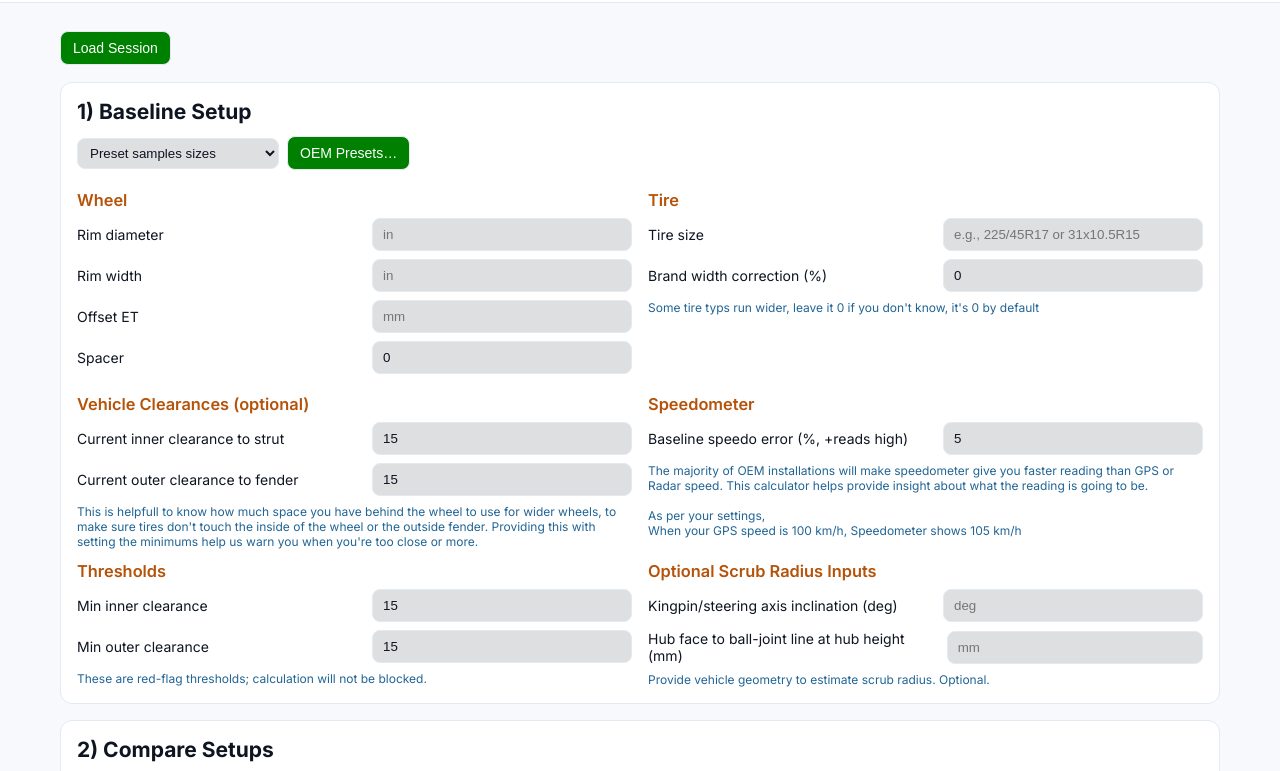
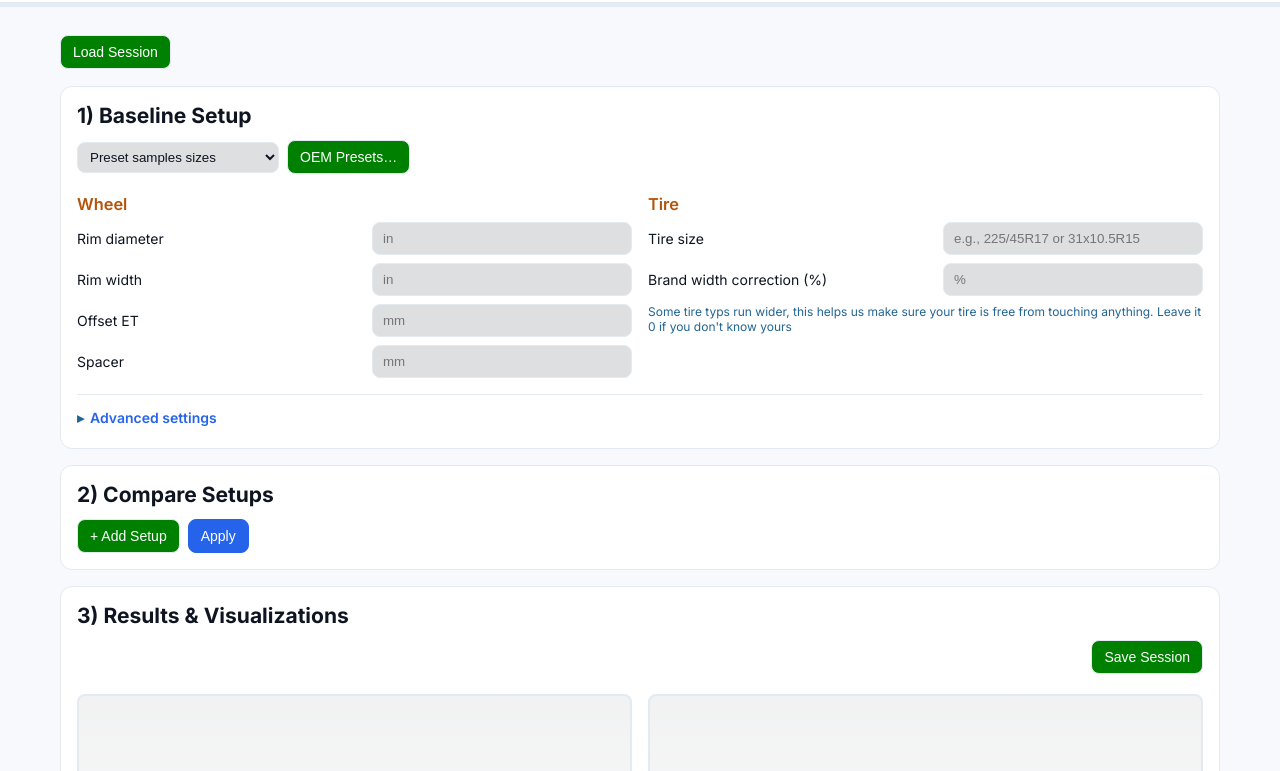
Before and after one commit to uae2000uae/ToolMeUp, a plain HTML site: page fitment.html in a window 1280 px wide. Shown: the part 51-822 px from the top of the page. Drawn offline with Linux system fonts and the light colour scheme.

Commit message:
Version 1.1.0

```diff
--- a/app.js
+++ b/app.js
@@ -633,7 +633,7 @@
         return s.endsWith('.0') ? s.slice(0, -2) : s;
       };
       const example = `When your GPS speed is ${fmt1(actual100)} km/h, Speedometer shows ${fmt1(indicated100)} km/h`;
-      alerts.push({ text: `Speedometer change vs baseline: ${corrected.toFixed(2)}%` + example, cls });
+      alerts.push({ text: `Speedometer vs GPS Speed: ${corrected.toFixed(2)}% So, ` + example, cls });
     }
 
     // Clearance checks
@@ -754,7 +754,7 @@
       const s = n.toFixed(1);
       return s.endsWith('.0') ? s.slice(0, -2) : s;
     };
-    el.textContent = `When your GPS speed is ${fmt1(actual)} km/h, Speedometer shows ${fmt1(indicated)} km/h`;
+    el.textContent = `when your GPS speed is ${fmt1(actual)} km/h, Speedometer shows ${fmt1(indicated)} km/h`;
   }
 
   // Baseline save
--- a/fitment.html
+++ b/fitment.html
@@ -68,17 +68,19 @@
           </div>
           <div class="field">
             <label>Spacer
-              <input id="base_spacer" type="number" step="0.1" value="0" placeholder="mm">
+              <input id="base_spacer" type="number" step="1" placeholder="mm">
             </label>
           </div>
         </div>
         <div>
           <h3>Tire</h3>
           <div class="field"><label>Tire size<input id="base_tire" placeholder="e.g., 225/45R17 or 31x10.5R15"></label></div>
-          <div class="field"><label>Brand width correction (%)<input id="base_correction" type="number" step="1" value="0"></label></div>
-			 <div class="hint">Some tire typs run wider, leave it 0 if you don't know, it's 0 by default</div>
+          <div class="field"><label>Brand width correction (%)<input id="base_correction" type="number" step="1" placeholder="%"></label></div>
+			 <div class="hint">Some tire typs run wider, this helps us make sure your tire is free from touching anything. Leave it 0 if you don't know yours</div>
         </div>
 </div>
+      <details class="advanced">
+        <summary class="advanced__summary">Advanced settings</summary>
       <div class="grid two">
         <div>
           <h3>Vehicle Clearances (optional)</h3>
@@ -88,25 +90,26 @@
         </div>
         <div>
           <h3>Speedometer</h3>
-          <div class="field"><label>Baseline speedo error (%, +reads high)<input id="base_speedo_error" type="number" step="1" value="5"></label></div>
-          <div class="hint">The majority of OEM installations will make speedometer give you faster reading than GPS or Radar speed. This calculator helps provide insight about what the reading is going to be. <br><br>
-          As per your settings, <div id="base_speedo_hint">When GPS speed is 100 km/h, Speedometer reads: 100 km/h</div></div>
+          <div class="field"><label>Baseline speedo error (%)<input id="base_speedo_error" type="number" step="1" value="5"></label></div>
+          <div class="hint">The majority of OEM installations will make speedometer give you faster reading than GPS or Radar speed. This calculator helps provide insight about what the reading is going to be using the new fitment. <br><br>
+          As per your settings, <div class="hint-bold" id="base_speedo_hint">When GPS speed is 100 km/h, Speedometer reads 100 km/h</div></div>
         </div>
       </div>
       <div class="grid two">
         <div>
           <h3>Thresholds</h3>
-          <div class="field"><label>Min inner clearance<input id="th_inner" type="number" step="1" value="15" placeholder="mm"></label></div>
-          <div class="field"><label>Min outer clearance<input id="th_outer" type="number" step="1" value="15" placeholder="mm"></label></div>
-          <div class="hint">These are red-flag thresholds; calculation will not be blocked.</div>
+          <div class="field"><label>Min inner clearance<input id="th_inner" type="number" step="1" value="10" placeholder="mm"></label></div>
+          <div class="field"><label>Min outer clearance<input id="th_outer" type="number" step="1" value="0" placeholder="mm"></label></div>
+          <div class="hint">These are red-flag thresholds. We will calculate the clearance based on your provided current settings and will warn you if lines are crossed. Calculation will not be blocked.</div>
         </div>
         <div>
           <h3>Optional Scrub Radius Inputs</h3>
           <div class="field"><label>Kingpin/steering axis inclination (deg)<input id="sr_kpi" type="number" step="0.1" placeholder="deg"></label></div>
           <div class="field"><label>Hub face to ball-joint line at hub height (mm)<input id="sr_hub_offset" type="number" step="1" placeholder="mm"></label></div>
-          <div class="hint">Provide vehicle geometry to estimate scrub radius. Optional.</div>
+          <div class="hint">Extra geometric parameters you can enter when doing a tire/wheel fitment or suspension geometry calculation. They help you compute a more accurate scrub radius instead of relying on generic factory values</div>
         </div>
       </div>
+      </details>
     </section>
 
     <section class="panel">
--- a/styles.css
+++ b/styles.css
@@ -39,7 +39,7 @@ body {
   align-items: center;
   padding: 12px 20px;
   background: var(--panel);
-  border-bottom: 1px solid var(--border);
+  border-bottom: 5px solid var(--border);
 }
 /* Keep header visible while scrolling */
 .app-header { position: sticky; top: 0; z-index: 1000; }
@@ -60,6 +60,7 @@ h3 { margin: 12px 0 8px; color: var(--warn); font-weight: 600; }
 .field label { display: flex; justify-content: space-between; gap: 8px; align-items: center; }
 .field input { width: 260px; padding: 8px 10px; border-radius: 8px; border: 1px solid var(--border); background: color-mix(in oklab, var(--panel) 88%, var(--fg) 12%); color: var(--fg); }
 .hint { color: var(--muted); font-size: 12px; }
+.hint-bold { color: var(--muted); font-size: 12px; font-weight: 600; }
 
 .actions { display: flex; gap: 8px; align-items: center; margin-top: 8px; }
 button { font-size: inherit; padding: 8px 12px; border-radius: 8px; border: 1px solid var(--border); background: green; color: white; cursor: pointer; }
@@ -68,7 +69,7 @@ button:hover { filter: brightness(1.1); }
 
 /* Tabs for Results & Visualizations */
 .tabs { display: flex; gap: 8px; flex-wrap: wrap; align-items: flex-end; }
-.tab { padding: 6px 10px; border: 1px solid var(--border); border-bottom: 2px solid transparent; border-radius: 8px; background: transparent; color: var(--fg); cursor: pointer; }
+.tab { padding: 6px 10px; border: 1px solid var(--muted); border-bottom: 2px solid var(--muted); border-radius: 8px; background: transparent; color: var(--fg); cursor: pointer; }
 .tab.active { background: color-mix(in oklab, var(--accent) 12%, transparent); border-color: var(--accent); }
 .tab.bad { border-color: var(--bad); color: var(--bad); }
 
@@ -78,7 +79,7 @@ button:hover { filter: brightness(1.1); }
 .alert.bad { background: color-mix(in oklab, var(--bad) 10%, transparent); border-color: var(--bad); }
 .alert.good { background: color-mix(in oklab, var(--good) 10%, transparent); border-color: var(--good); }
 
-.canvas { width: 100%; height: auto; background: linear-gradient(180deg, color-mix(in oklab, var(--panel) 95%, var(--fg) 5%), var(--panel)); border: 1px solid var(--border); border-radius: 8px; }
+.canvas { width: 100%; height: auto; background: linear-gradient(180deg, color-mix(in oklab, var(--panel) 95%, var(--fg) 5%), var(--panel)); border: 2px solid var(--border); border-radius: 8px; }
 .caption { color: var(--muted); text-align: center; font-size: 12px; margin: 4px 0 0; }
 
 .table-wrap { overflow-x: auto; margin-top: 12px; }
@@ -90,9 +91,9 @@ button:hover { filter: brightness(1.1); }
 .badge.bad { background: color-mix(in oklab, var(--bad) 15%, transparent); color: var(--bad); }
 .badge.good { background: color-mix(in oklab, var(--good) 15%, transparent); color: var(--good); }
 
-.setup-card { border: 1px dashed var(--border); border-radius: 10px; padding: 12px; margin: 10px 0; }
+.setup-card { border: 2px dashed var(--border); border-radius: 10px; padding: 12px; margin: 10px 0; }
 .setup-card h4 { margin: 0 0 8px; }
-.remove { color: var(--bad); border-color: var(--bad); }
+.remove { background-color: gray; color: white; }
 .small { font-size: 12px; color: var(--muted); }
 
 /* Compact density for tool pages (was inline font-size: small) */
@@ -132,6 +133,22 @@ html.compact { font-size: 87.5%; }
 
 /* Preset row (dropdown + OEM button) */
 .preset-row { display: flex; gap: 8px; align-items: center; flex-wrap: wrap; }
+
+/* Collapsible "Advanced settings" disclosure */
+.advanced { margin-top: 8px; border-top: 1px solid var(--border); padding-top: 8px; }
+.advanced__summary {
+  list-style: none; cursor: pointer; user-select: none;
+  display: inline-flex; align-items: center; gap: 6px;
+  font-size: 14px; font-weight: 600; color: var(--accent);
+  padding: 6px 0;
+}
+.advanced__summary::-webkit-details-marker { display: none; }
+.advanced__summary::before {
+  content: "▸"; display: inline-block; transition: transform .15s ease; color: var(--muted);
+}
+.advanced[open] > .advanced__summary::before { transform: rotate(90deg); }
+.advanced__summary:hover { filter: brightness(1.1); }
+.advanced > .grid.two:first-of-type { margin-top: 10px; }
 
 /* ---- Modal / wizard ---- */
 .modal-overlay {
```
